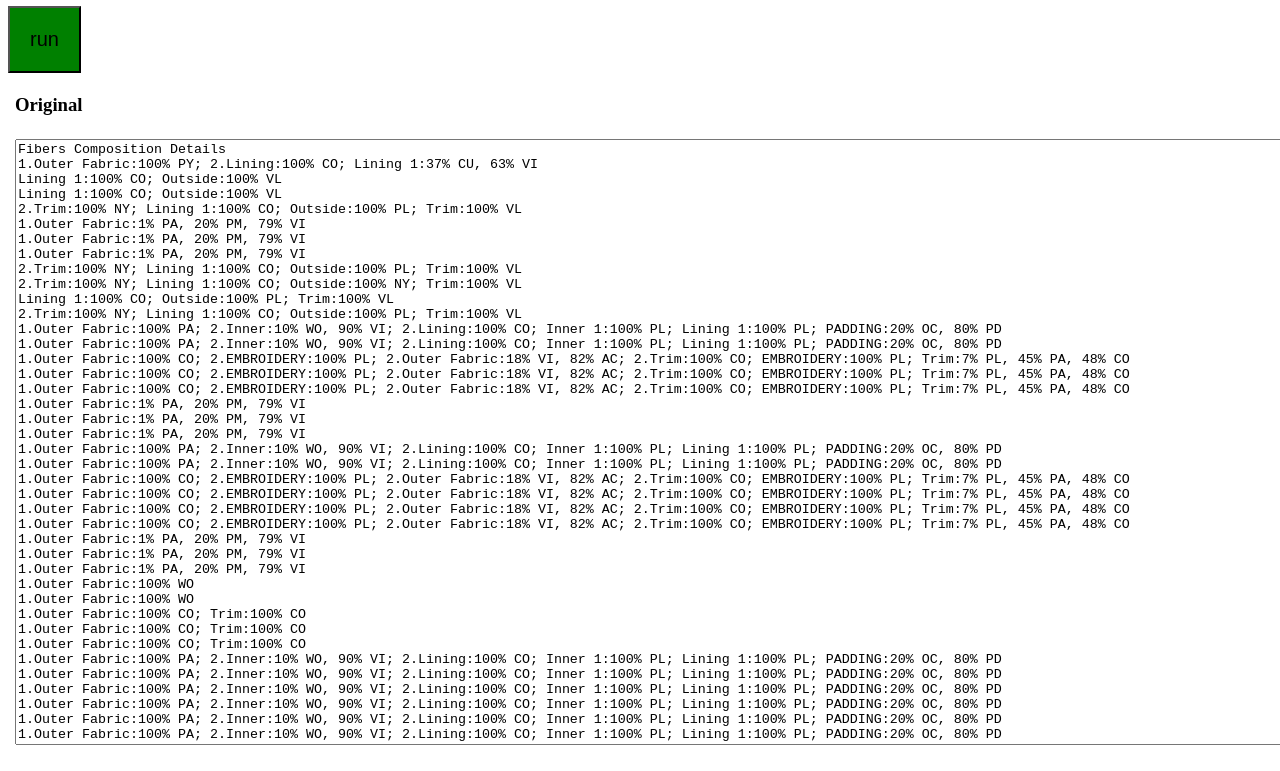
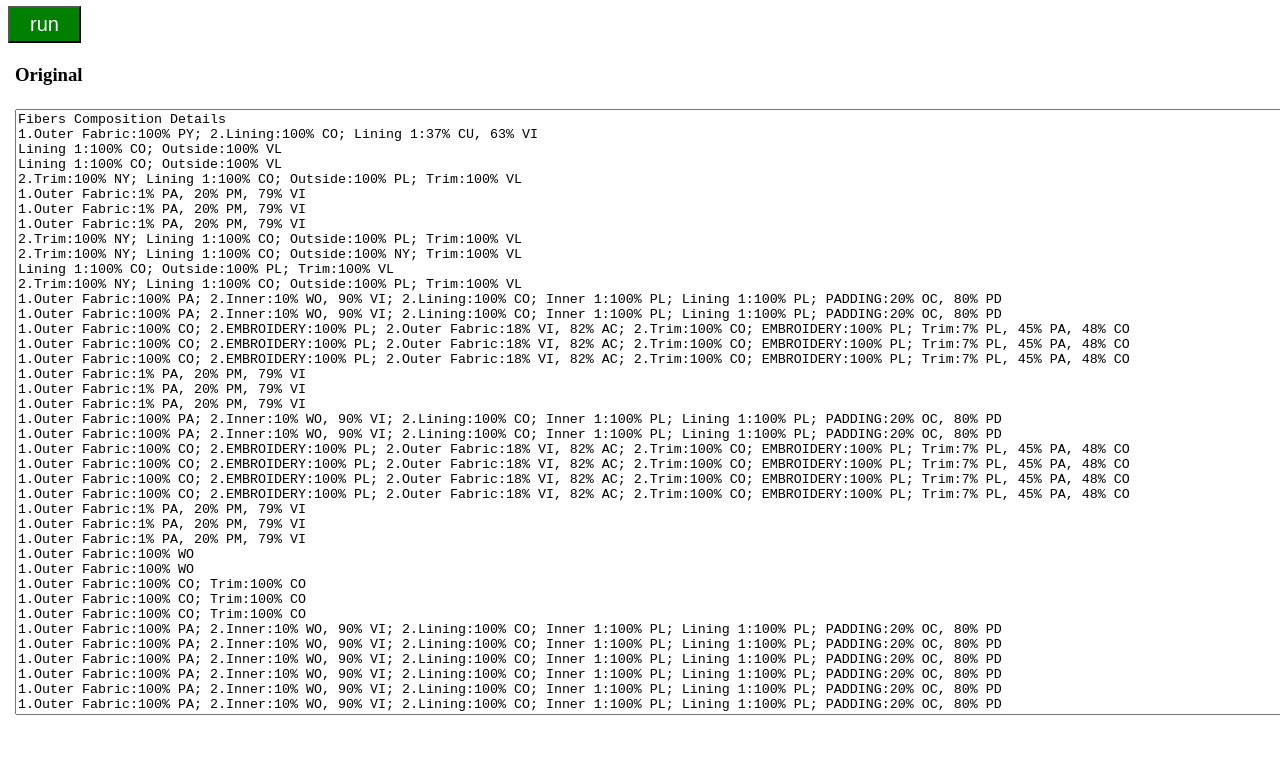
Before and after one commit to wyun/jenny-versace, a plain HTML site: page index.html in a window 1280 px wide. Shown: the part 60-831 px from the top of the page. Drawn offline with nearby package versions, Linux system fonts and the light colour scheme.

Commit message:
Update index.html

```diff
--- a/index.html
+++ b/index.html
@@ -7,7 +7,7 @@
 .red {color: red}
 pre {border: 1px solid black; background-color:yellow}
 #copy, #result,#transtitle {display: none;}
-#run {background-color: green; padding: 20px; font-size:20}
+#run {background-color: green; padding: 5px 20px; font-size:20; color:white;}
 </style>
 </head>
 <body>
```
